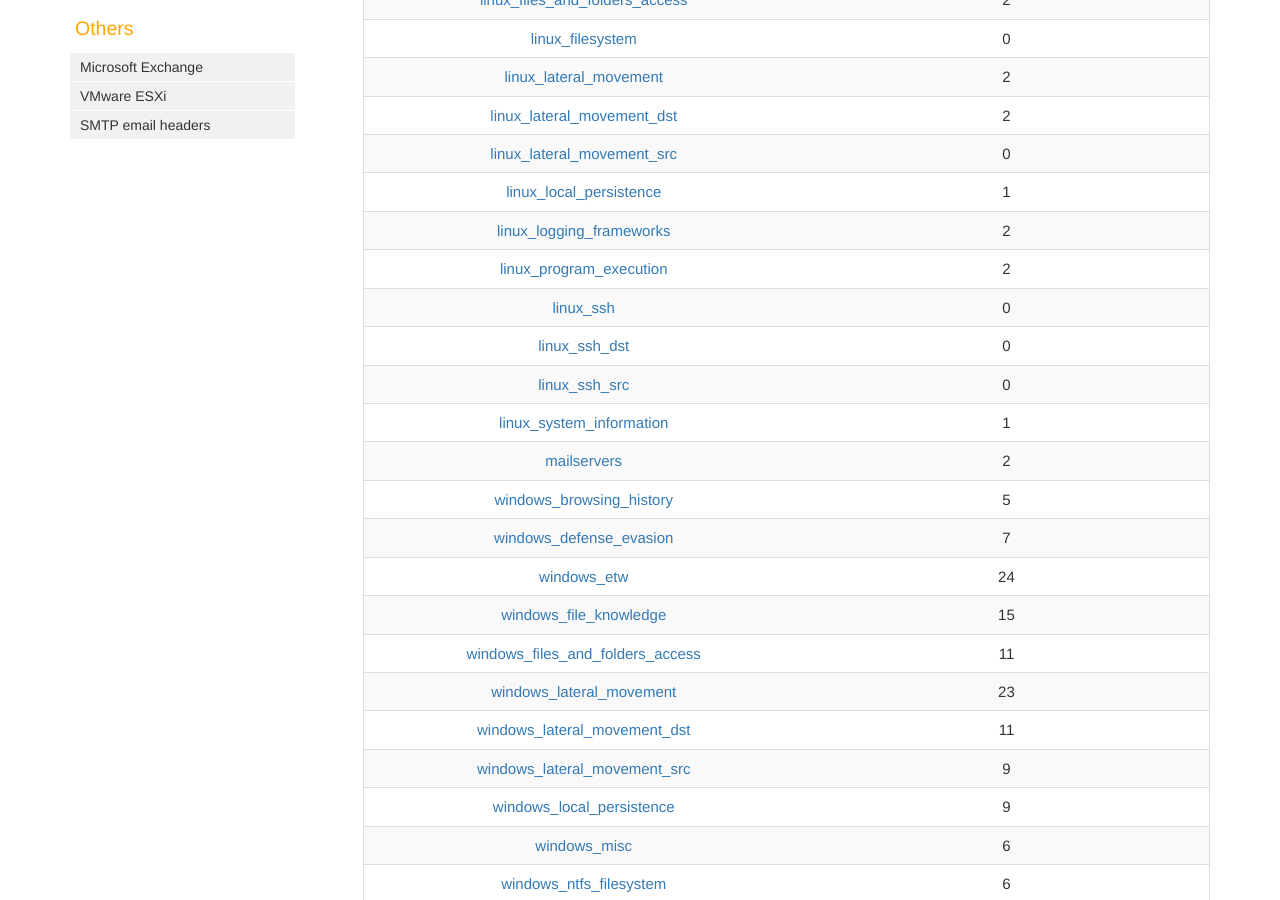
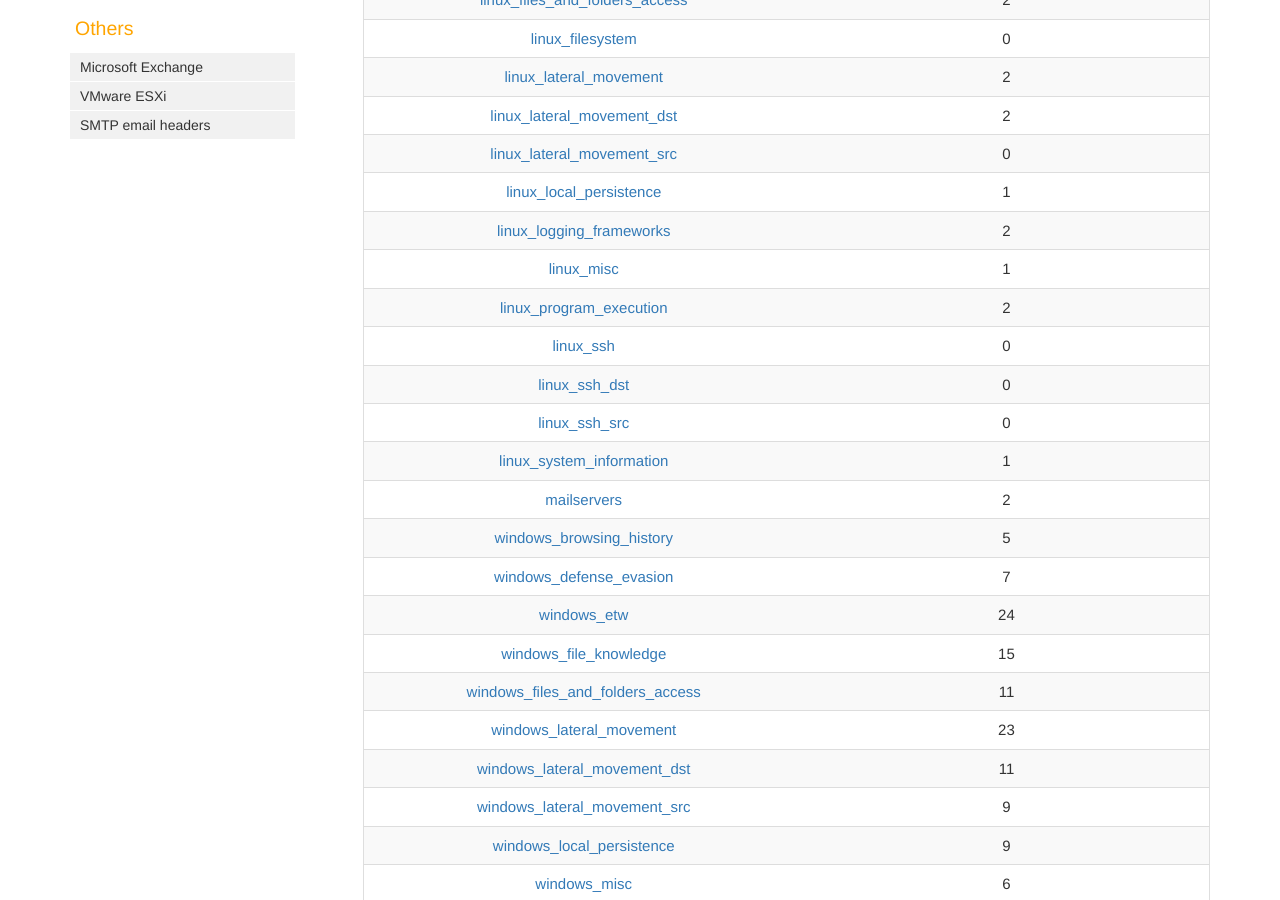
Before and after one commit to Qazeer/artefacts.help, a Jekyll site: the page built from index.md, in a window 1280 px wide and 900 px high, scrolled down 622 px. Built offline with Jekyll 4.4.1, drawn with Linux system fonts in a browser that asks for light colours; comment, search, counter and statistics services are not loaded; our own code applies the rules of GitHub Pages for plain Markdown files.

Commit message:
Add Linux_misc tag

```diff
--- a/_data/tags.yml
+++ b/_data/tags.yml
@@ -39,5 +39,6 @@ allowed-tags:
   - linux_ssh_dst
   - linux_local_persistence
   - linux_defense_evasion
+  - linux_misc
   - hypervisors
   - mailservers
```
